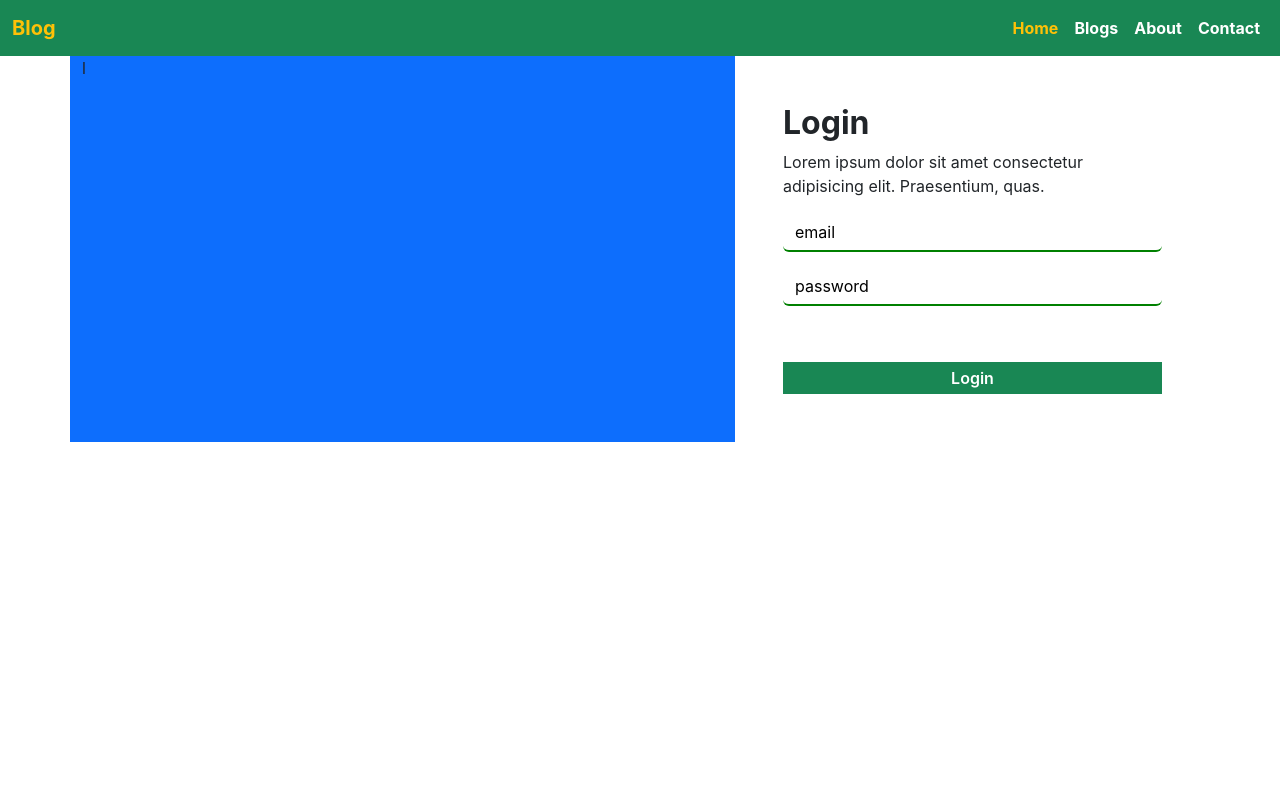
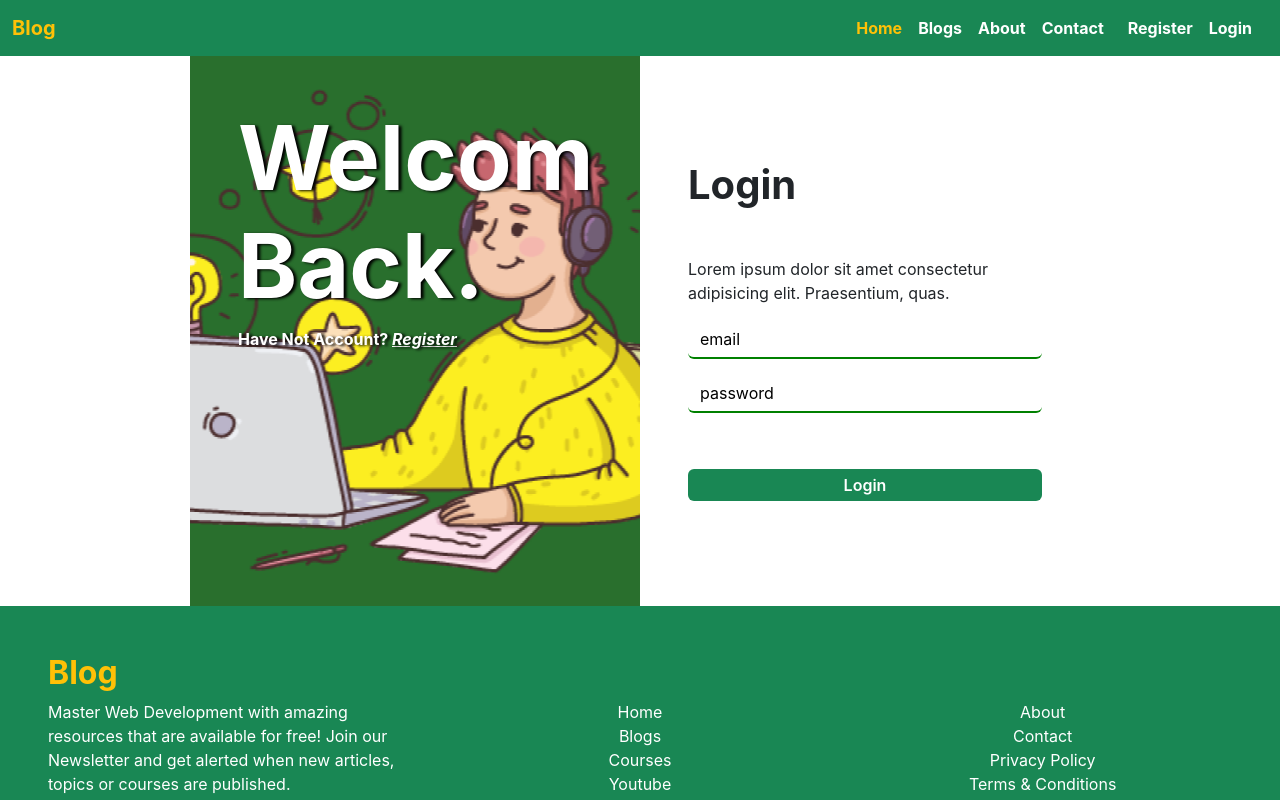
Before and after one commit to steeven-louk/blog, a React (Create React App) app in the folder client/: page /login in a window 1280 px wide. Shown: the top 800 px of the page. Built offline with nearby package versions, Linux system fonts and the light colour scheme.

Commit message:
rectificatif du style de l'auth et du header

```diff
--- a/client/src/components/header/Header.jsx
+++ b/client/src/components/header/Header.jsx
@@ -2,6 +2,11 @@ import React from 'react'
 import { Link } from 'react-router-dom'
 
 const Header = () => {
+  let username = JSON.parse(localStorage.getItem('username'));
+  let token = JSON.parse(localStorage.getItem('token'));
+
+
+
   return (
     <div className='header'>
         <nav className="navbar navbar-expand-lg bg-success">
@@ -28,6 +33,18 @@ const Header = () => {
         </li>
       </ul>
 
+    {!token &&
+      <div className="authentification mx-3 gap-3 d-flex text-capitalize fw-bold">
+        <Link to='/register' className=' text-white'>register</Link>
+        <Link to='/login' className=' text-white'>login</Link>
+      </div>
+    }
+    {token &&
+      <div className="user-group ps-2">
+        <img src="./assets/asset21.png" width={45} height={45} className='rounded-pill object-fit-cover bg-danger mx-2' alt="" />
+        <span className='text-white fw-bold'>{username}</span>
+      </div>
+    }
     </div>
   </div>
 </nav>
--- a/client/src/index.css
+++ b/client/src/index.css
@@ -1 +1 @@
-body{margin:0;font-family:-apple-system,BlinkMacSystemFont,"Segoe UI","Roboto","Oxygen","Ubuntu","Cantarell","Fira Sans","Droid Sans","Helvetica Neue",sans-serif;-webkit-font-smoothing:antialiased;-moz-osx-font-smoothing:grayscale}code{font-family:source-code-pro,Menlo,Monaco,Consolas,"Courier New",monospace}a{text-decoration:none;outline:none}.card-container{display:flex;flex-wrap:wrap;align-items:center;justify-content:center}.card-container .card{width:300px}.card-container .card .card-header .card-img-top{width:100%;-o-object-fit:cover;object-fit:cover}.card-container .card .card-header .category{width:-moz-fit-content;width:fit-content;padding:3px 2em;text-align:center;border-radius:20px;border:none;margin:3px;cursor:pointer;z-index:2}.card-container .card .card-body .card-title,.card-container .card .card-body .card-desc{overflow:hidden;text-overflow:ellipsis;display:-webkit-box;-webkit-line-clamp:2;-webkit-box-orient:vertical}.card-container .card .card-body .card-desc{-webkit-line-clamp:3}
+body{margin:0;padding:0;outline:none;box-sizing:border-box;font-family:-apple-system,BlinkMacSystemFont,"Segoe UI","Roboto","Oxygen","Ubuntu","Cantarell","Fira Sans","Droid Sans","Helvetica Neue",sans-serif;-webkit-font-smoothing:antialiased;-moz-osx-font-smoothing:grayscale}code{font-family:source-code-pro,Menlo,Monaco,Consolas,"Courier New",monospace}a{text-decoration:none;outline:none}.card-container{display:flex;flex-wrap:wrap;align-items:center;justify-content:center}.card-container .card{width:300px}.card-container .card .card-header .card-img-top{width:100%;-o-object-fit:cover;object-fit:cover}.card-container .card .card-header .category{width:-moz-fit-content;width:fit-content;padding:3px 2em;text-align:center;border-radius:20px;border:none;margin:3px;cursor:pointer;z-index:2}.card-container .card .card-body .card-title,.card-container .card .card-body .card-desc{overflow:hidden;text-overflow:ellipsis;display:-webkit-box;-webkit-line-clamp:2;-webkit-box-orient:vertical}.card-container .card .card-body .card-desc{-webkit-line-clamp:3}
--- a/client/src/index.scss
+++ b/client/src/index.scss
@@ -1,5 +1,9 @@
 body {
   margin: 0;
+  padding: 0;
+  outline: none;
+  box-sizing: border-box;
+
   font-family: -apple-system, BlinkMacSystemFont, 'Segoe UI', 'Roboto', 'Oxygen',
     'Ubuntu', 'Cantarell', 'Fira Sans', 'Droid Sans', 'Helvetica Neue',
     sans-serif;
--- a/client/src/pages/authentification/Login.jsx
+++ b/client/src/pages/authentification/Login.jsx
@@ -1,5 +1,9 @@
 import React, { useState } from 'react'
 import axios from 'axios';
+
+import {Link} from 'react-router-dom'
+
+
 const Login = () => {
 
     const [email, setEmail] = useState("");
@@ -32,16 +36,19 @@ const Login = () => {
     <div className='auth'>
     <div className="container">
         <div className="row">
-            <div className="col-md-7 bg-primary">l</div>
-            <div className="col-md-5 p-5">
-                <h2 className="fw-bold">Login</h2>
+            <div className="col-md-7 p-5 left ">
+                <h2>welcom back.</h2>
+                <span>have not account? <Link to="/register"><em>register</em></Link></span>
+            </div>
+            <div className="col-md-5 right p-5">
+                <h1 className="fw-bold mb-5">Login</h1>
                 <p>Lorem ipsum dolor sit amet consectetur adipisicing elit. Praesentium, quas.</p>
 
                 <form onSubmit={handleSubmit} className='form d-flex flex-column gap-3'>
                     <input type="email" value={email} onChange={(e)=>setEmail(e.target.value)} placeholder='email' required className="form-control " />
                     <input type="password" value={password} onChange={(e)=>setPassword(e.target.value)} placeholder='password' required className="form-control " />
                     <br />
-                    <button className='d-inline-block pull-right  text-white bg-success border-0 p-1 fw-semibold'>Login</button>
+                    <button className='rounded text-white bg-success border-0 p-1 fw-semibold'>Login</button>
                 </form>
             </div>
         </div>
--- a/client/src/pages/authentification/register.jsx
+++ b/client/src/pages/authentification/register.jsx
@@ -1,6 +1,7 @@
 import React, { useState } from 'react'
 import './style.scss';
 import axios from 'axios';
+import { Link } from 'react-router-dom';
 
 
 const Register = () => {
@@ -43,9 +44,13 @@ const Register = () => {
     <div className='auth'>
         <div className="container">
             <div className="row">
-                <div className="col-md-7 bg-primary">l</div>
-                <div className="col-md-5 p-5">
-                    <h2 className="fw-bold">Register</h2>
+                <div className="col-md-7 p-5 left">
+                <h2>hello world.</h2>
+                <span>have a account? <Link to="/login"><em>login</em></Link></span>
+
+                </div>
+                <div className="col-md-5 right p-5">
+                    <h2 className="fw-bold mb-5">Register</h2>
                     <p>Lorem ipsum dolor sit amet consectetur adipisicing elit. Praesentium, quas.</p>
 
                     <form onSubmit={handleSubmit} className='form d-flex flex-column gap-3'>
@@ -53,7 +58,7 @@ const Register = () => {
                         <input type="email" value={email} onChange={(e)=>setEmail(e.target.value)} placeholder='email' required className="form-control " />
                     <input type="password" value={password} onChange={(e)=>setPassword(e.target.value)} placeholder='password' required className="form-control " />
                         <br />
-                        <button className='d-inline-block pull-right  text-white bg-success border-0 p-1 fw-semibold'>Register</button>
+                        <button className='rounded  text-white bg-success border-0 p-1 fw-semibold'>Register</button>
                     </form>
                    {/* <div className="alert alert-danger p-2">{errorMsg}</div> } */}
                 </div>
--- a/client/src/pages/authentification/style.css
+++ b/client/src/pages/authentification/style.css
@@ -1 +1 @@
-.auth{height:100vh;width:100%}.auth form input{background:none;color:#000;border:0;border-bottom:2px solid green;outline:hidden}.auth form input:visited,.auth form input:focus{background:none;outline:none;border:0}.auth form input::-moz-placeholder{color:#000}.auth form input::placeholder{color:#000}
+.auth .container .row{display:flex;margin:auto;justify-content:center;align-items:center}.auth .container .row .left{background:url(../../../public/assets/Asset21.png) no-repeat;background-position:center;height:550px;width:450px;-o-object-fit:cover;object-fit:cover;background-color:rgba(12,92,16,.877);color:#fff}.auth .container .row .left h2{font-size:7vw;text-transform:capitalize;font-weight:bold;text-shadow:3px 1px 3px #000}.auth .container .row .left span{text-transform:capitalize;font-weight:bold;text-shadow:3px 1px 3px #000}.auth .container .row .left span em{color:#fff;text-decoration:underline}.auth .container .row .right{width:450px}.auth form input{background:none;color:#000;border:0;border-bottom:2px solid green;outline:hidden}.auth form input:visited,.auth form input:focus{background:none;outline:none;border:0}.auth form input::-moz-placeholder{color:#000}.auth form input::placeholder{color:#000}
--- a/client/src/pages/authentification/style.scss
+++ b/client/src/pages/authentification/style.scss
@@ -1,6 +1,47 @@
 .auth{
-    height: 100vh;
-    width: 100%;
+
+
+    .container .row {
+        display: flex;
+        margin: auto;
+      justify-content: center;
+      align-items: center;
+
+
+
+
+      .left{
+        background: url(../../../public/assets/Asset21.png) no-repeat;
+        background-position: center;
+        height: 550px;
+        width: 450px;
+        object-fit: cover;
+        background-color: rgba(12, 92, 16, 0.877);
+        color: #fff;
+
+        h2{
+            font-size: 7vw;
+            text-transform: capitalize;
+            font-weight: bold;
+            text-shadow: 3px 1px 3px#000;
+
+        }
+        span{
+            text-transform: capitalize;
+            font-weight: bold;
+            text-shadow: 3px 1px 3px#000;
+
+            em{
+                color: #fff;
+                text-decoration: underline;
+            }
+
+        }
+      }
+      .right{
+        width: 450px;
+      }
+    }
 
     form{
         input{
```
